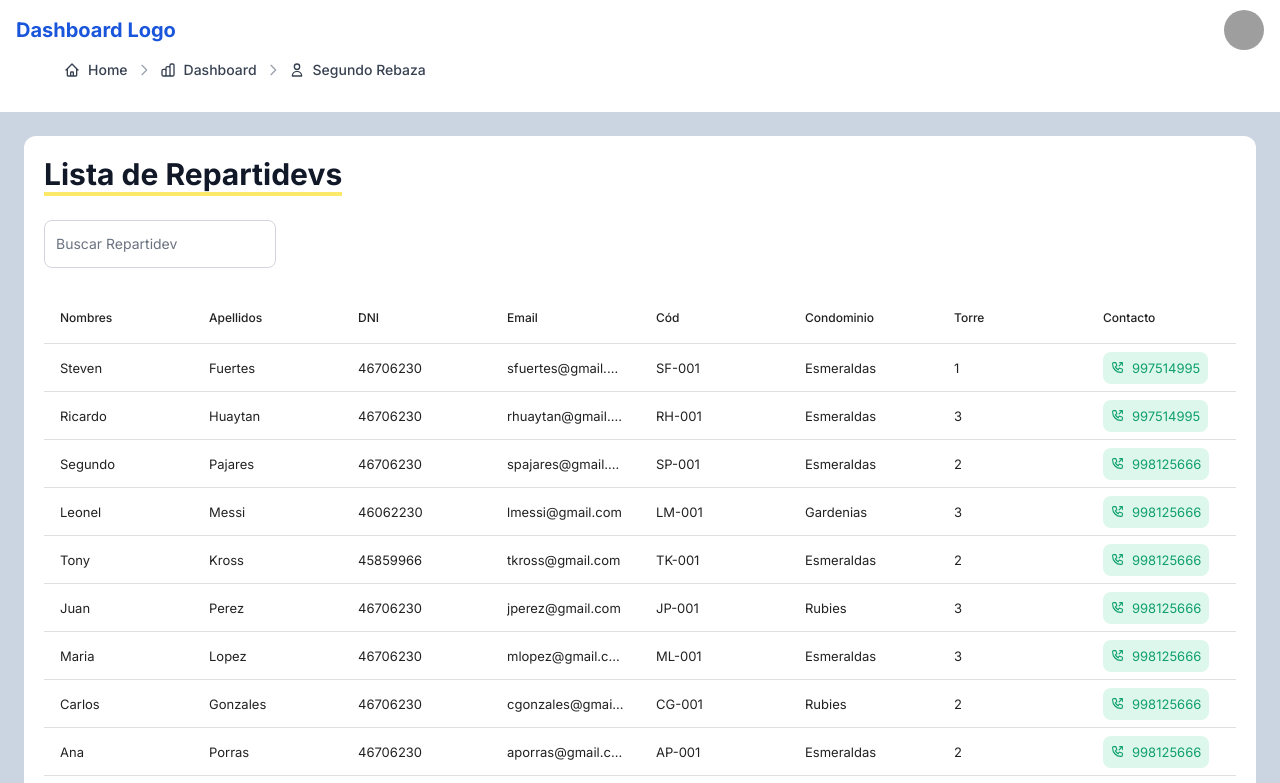
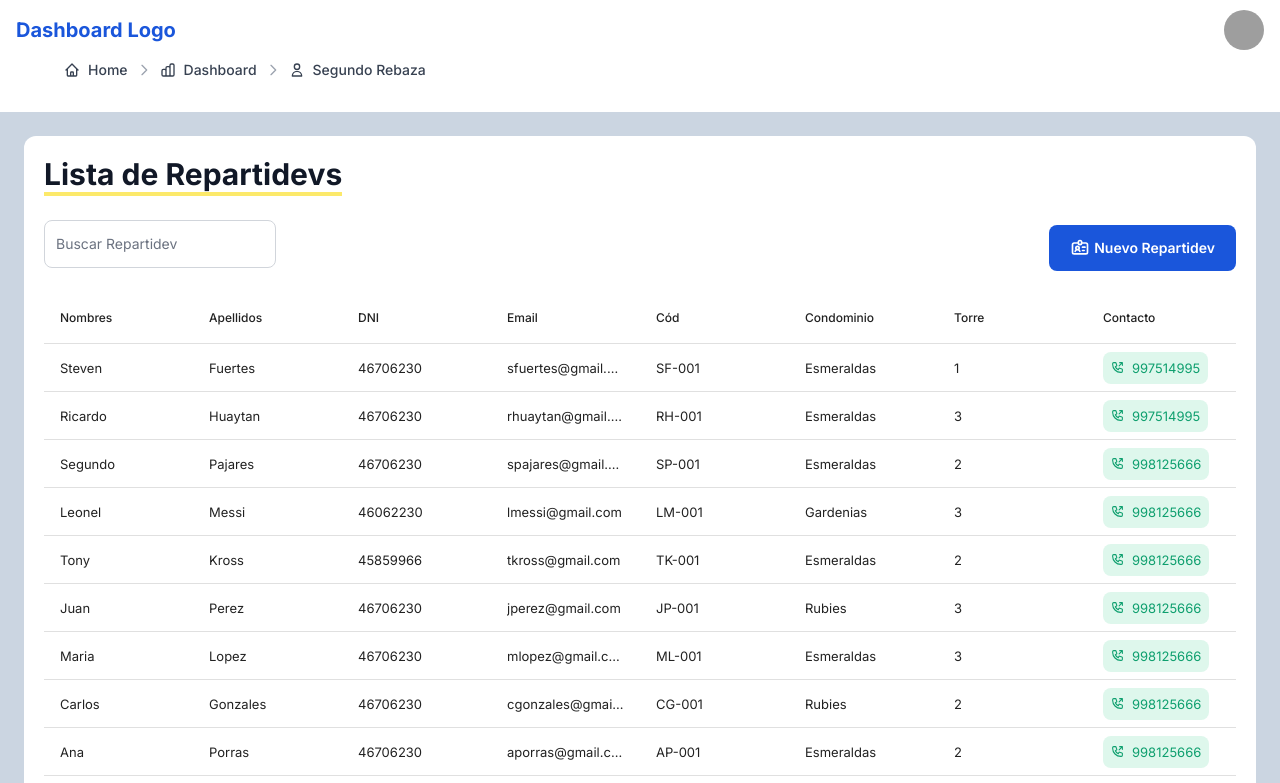
Before and after one commit to SegundoRP/ican_project, a Next.js app in the folder frontend/: page /dashboard/repartidevs in a window 1280 px wide. Shown: the top 783 px of the page. Built offline with nearby package versions, Linux system fonts and the light colour scheme; grey boxes are pictures that could not be loaded.

Commit message:
feat: :sparkles: Se actualizo el modal NuevoRepartidev y se agrego en la pagina de repartidevs

```diff
--- a/frontend/src/components/dashboard/modals/NuevoRepartidev.jsx
+++ b/frontend/src/components/dashboard/modals/NuevoRepartidev.jsx
@@ -5,6 +5,7 @@ import {
   Modal,
 } from "flowbite-react";
 import { useState } from "react";
+import { HiOutlineIdentification } from "react-icons/hi";
 
 export default function NuevoRepartidev() {
   const [openModal, setOpenModal] = useState(false);
@@ -16,7 +17,7 @@ export default function NuevoRepartidev() {
       className="font-semibold p-1"
       onClick={() => setOpenModal(true)}
     >
-      + Ser Repartidev
+      <p className="flex items-center justify-between gap-1"><HiOutlineIdentification className="size-5"/> Nuevo Repartidev</p>
     </Button>
     <Modal
       show={openModal}
--- a/frontend/src/components/dashboard/tablas/DataPaginaRepartidevs.jsx
+++ b/frontend/src/components/dashboard/tablas/DataPaginaRepartidevs.jsx
@@ -4,6 +4,7 @@ import DataTable from "react-data-table-component";
 import { useState } from "react";
 import { FloatingLabel } from "flowbite-react";
 import { HiOutlinePhoneOutgoing } from "react-icons/hi";
+import NuevoRepartidev from "../modals/NuevoRepartidev";
 
 
 const columns = [
@@ -255,6 +256,7 @@ export default function DataPaginaRepartidevs() {
           label="Buscar Repartidev"
           onChange={handleChange}
         />
+        <NuevoRepartidev/>
       </article>
 
       <DataTable
```
